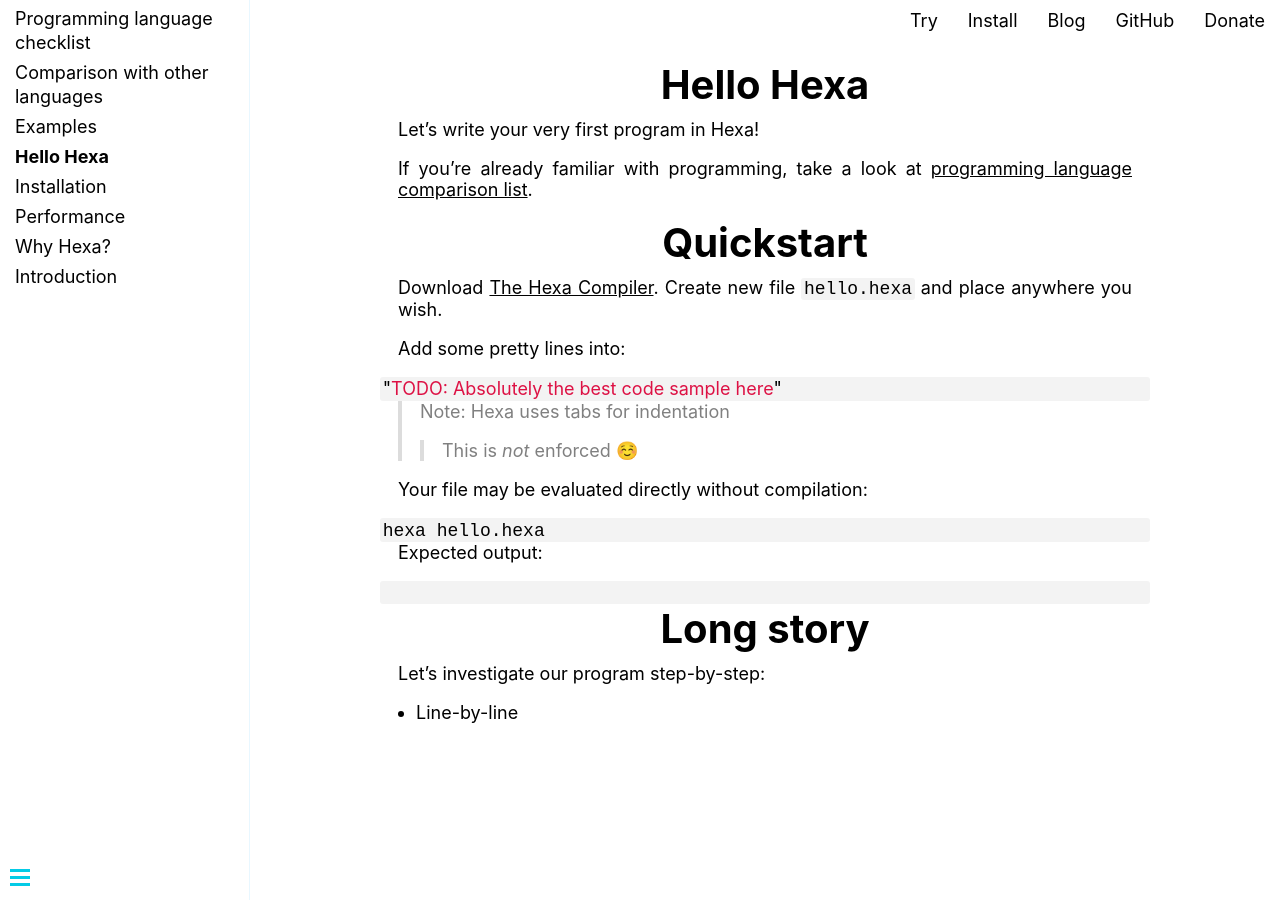
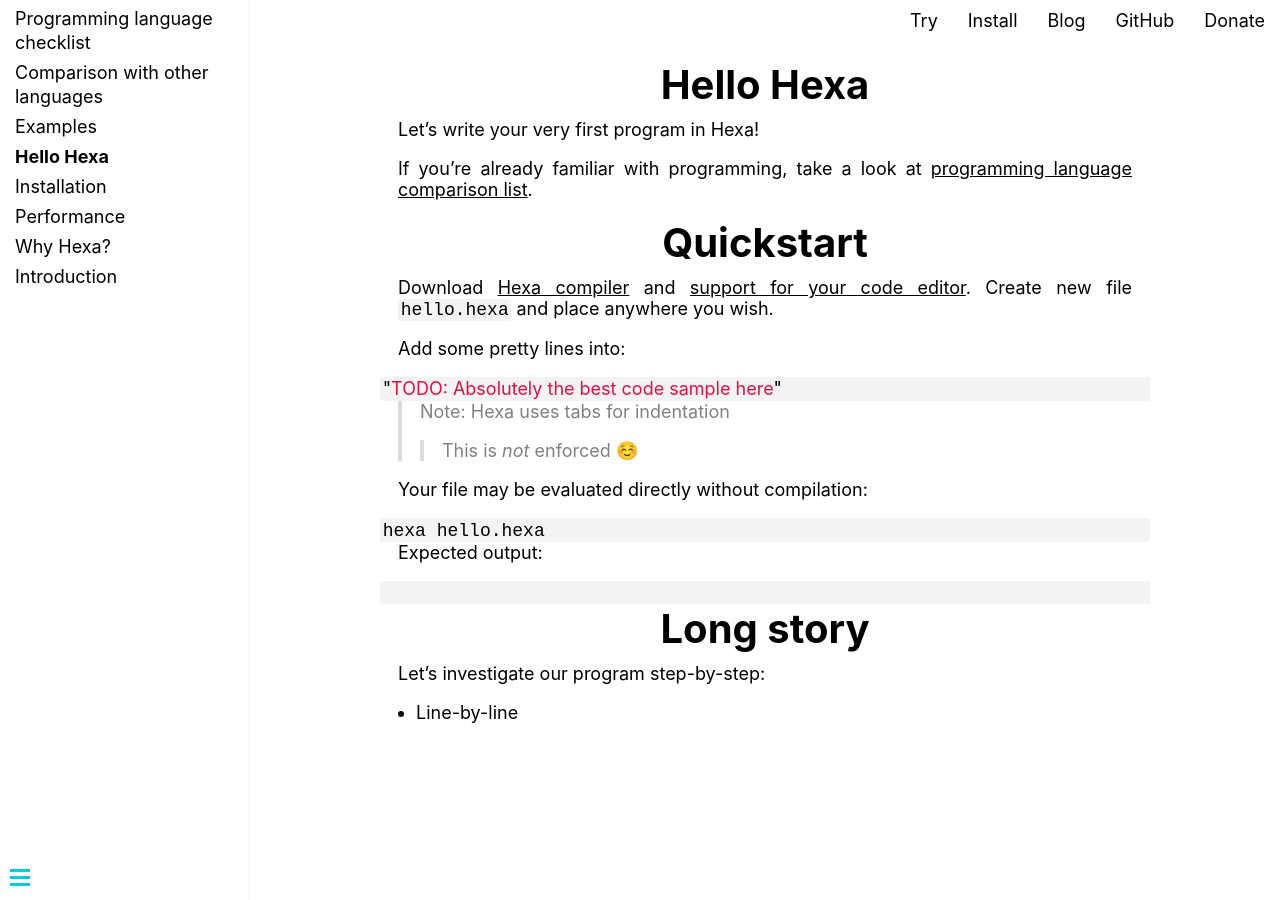
Before and after one commit to hexalang/hexalang.github.io, a Jekyll site: the page built from _book/Hello.md, in a window 1280 px wide. Built offline with Jekyll 4.4.1, drawn with Linux system fonts in a browser that asks for light colours; emoji names are drawn with the system emoji font.

Commit message:
Update Hello.md

```diff
--- a/_book/Hello.md
+++ b/_book/Hello.md
@@ -10,7 +10,7 @@
 
 ## Quickstart
 
-Download [The Hexa Compiler](https://github.com/hexalang/hexa/blob/master/README.md#enjoy).
+Download [Hexa compiler](https://github.com/hexalang/hexa#stable) and [support for your code editor](https://github.com/hexalang/hexa#tools--ide).
 Create new file `hello.hexa` and place anywhere you wish.
 
 Add some pretty lines into:
```
